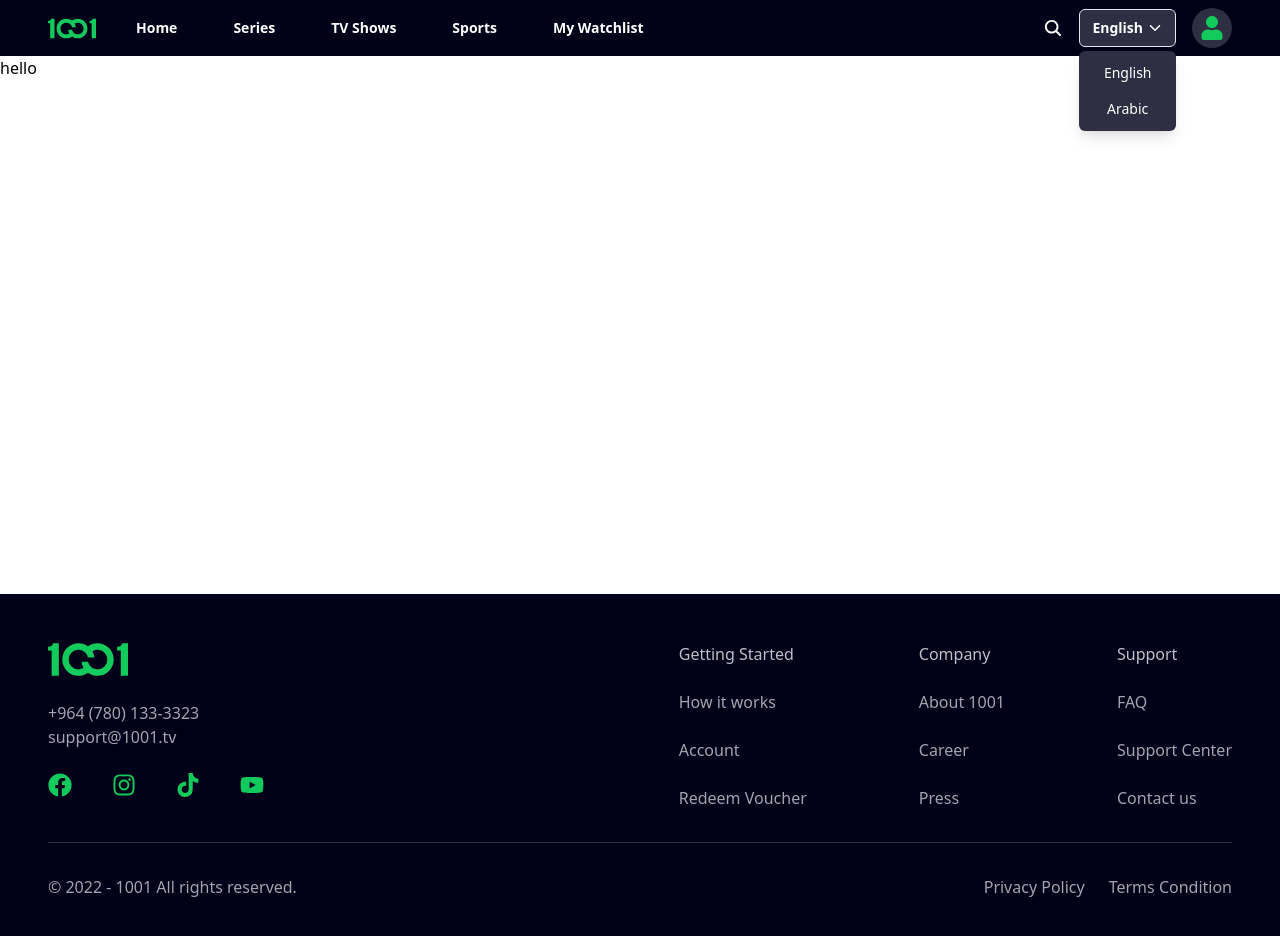
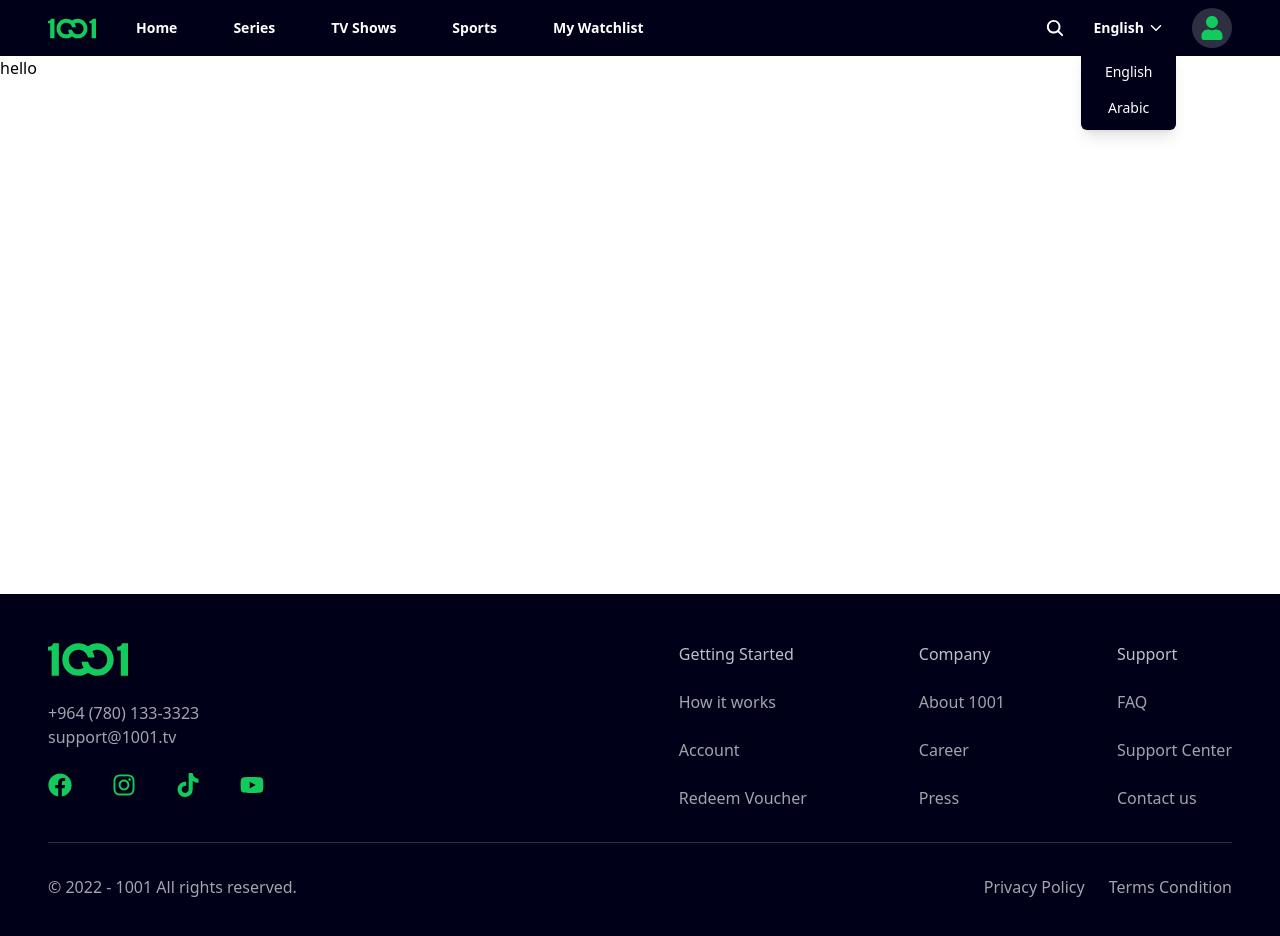
Before and after one commit to Mohammed-Nazar/interns-1001, a Next.js app: page / in a window 1280 px wide. Both pictures are taken after a click on the button "English". Shown: the top 936 px of the page. Built offline with nearby package versions, Linux system fonts and the light colour scheme.

Commit message:
style(button): change button color

```diff
--- a/src/components/languages dropdown/LanguageButton.jsx
+++ b/src/components/languages dropdown/LanguageButton.jsx
@@ -15,7 +15,7 @@ const LanguageButton = () => {
     <div className="relative inline-block text-left">
       <button
         type="button"
-        className="flex flex-row w-full justify-between gap-1 items-center rounded-md border bg-NavyN600 px-3 py-2 text-sm font-semibold text-white hover:bg-NavyN700"
+        className="flex flex-row w-full justify-between gap-1 items-center rounded-md  px-3 py-2 text-sm font-semibold text-white"
         onClick={toggleDropdown}
       >
         {selectedLanguage}
@@ -23,18 +23,18 @@ const LanguageButton = () => {
       </button>
 
       {isOpen && (
-        <div className="absolute right-0 mt-1 w-full origin-top-right rounded-md bg-NavyN600 shadow-lg">
+        <div className="absolute right-0 mt-1 w-full origin-top-right rounded-md bg-NavyN900 shadow-lg">
           <div className="p-1">
             <button
               type="button"
-              className="block w-full px-4 py-2 text-sm text-white hover:bg-NavyN700"
+              className="block w-full px-4 py-2 text-sm text-white"
               onClick={() => selectLanguage("English")}
             >
               English
             </button>
             <button
               type="button"
-              className="block w-full px-4 py-2 text-sm text-white hover:bg-NavyN700"
+              className="block w-full px-4 py-2 text-sm text-white"
               onClick={() => selectLanguage("Arabic")}
             >
               Arabic
```
